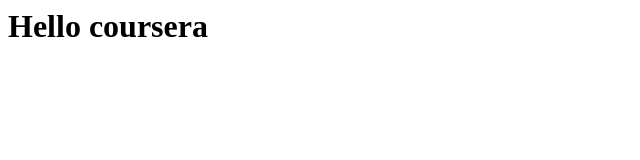
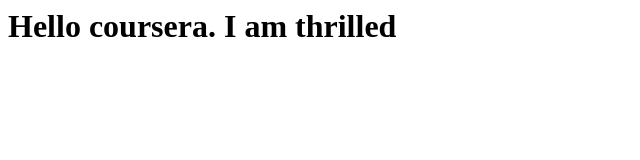
Before and after one commit to jpvalappil/coursera, a plain HTML site: page index.html in a window 1280 px wide. Shown: the whole page, without its empty margins (0-640 px from the left). Drawn offline with Linux system fonts and the light colour scheme.

Commit message:
changes in webfile

```diff
--- a/index.html
+++ b/index.html
@@ -5,6 +5,6 @@
     </title>
 </head>
 <body>
-    <h1>Hello coursera</h1>
+    <h1>Hello coursera. I am thrilled</h1>
 </body>
 </html>
```
